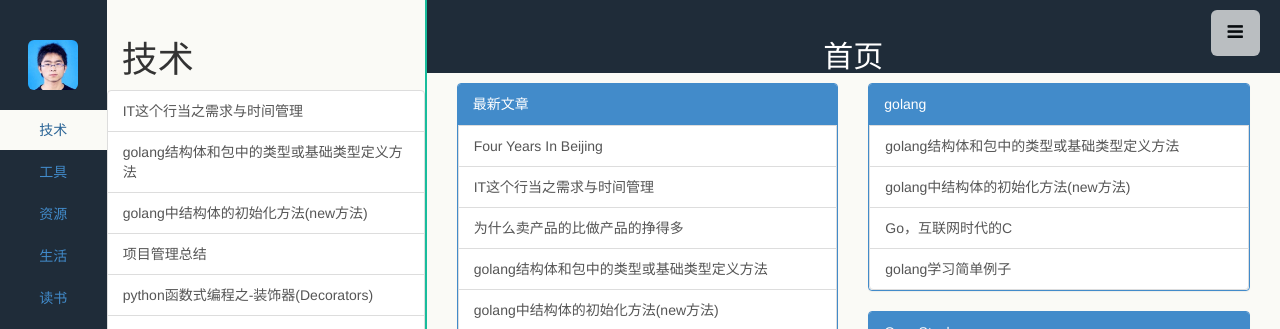
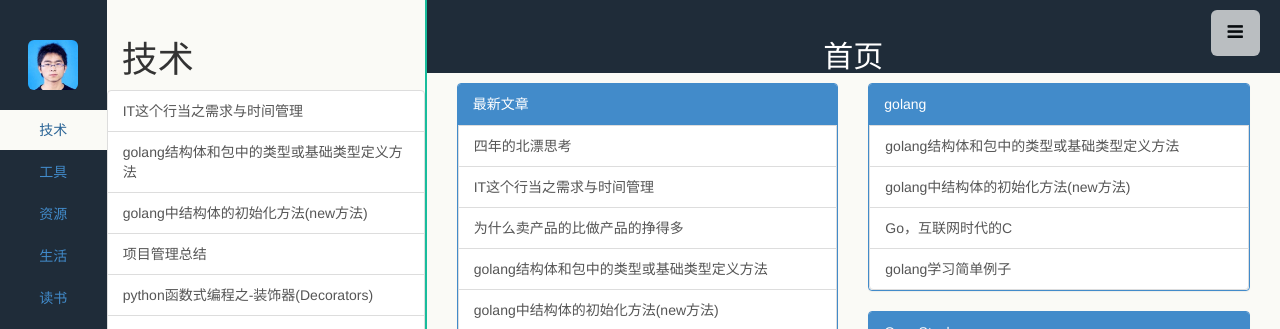
Before and after one commit to fuhao715/fuhao715.github.io, a Jekyll site: the page built from index.html, in a window 1280 px wide. Shown: the top 329 px of the page. Built offline with Jekyll 4.4.1, drawn with Linux system fonts in a browser that asks for light colours; Markdown is read by kramdown in place of the engine named in the settings; the list of posts is cut into pages by our own code.

Commit message:
格式修改

```diff
--- a/_posts/Life/Essay/2014-12-11-four-years-in-beijing.md
+++ b/_posts/Life/Essay/2014-12-11-four-years-in-beijing.md
@@ -1,3 +1,13 @@
+---
+layout: post
+title: 四年的北漂思考
+category: 生活
+tags: Essay
+keywords: 北漂,程序员，coder，房子，钱
+description:
+---
+
+
 # 四年的北漂思考
     看着夜色下来来往往的人群，独自在异乡出差的我想起自己IT北漂这四年多来没日没夜的加班，想起媳妇每天和100万人挤昌平线号线的毫无存在感，想起中关村成为宇宙中心那天我却为了省钱被迫搬到昌平租房的酸楚。我想，那些都是我逝去的青春……
 
```
